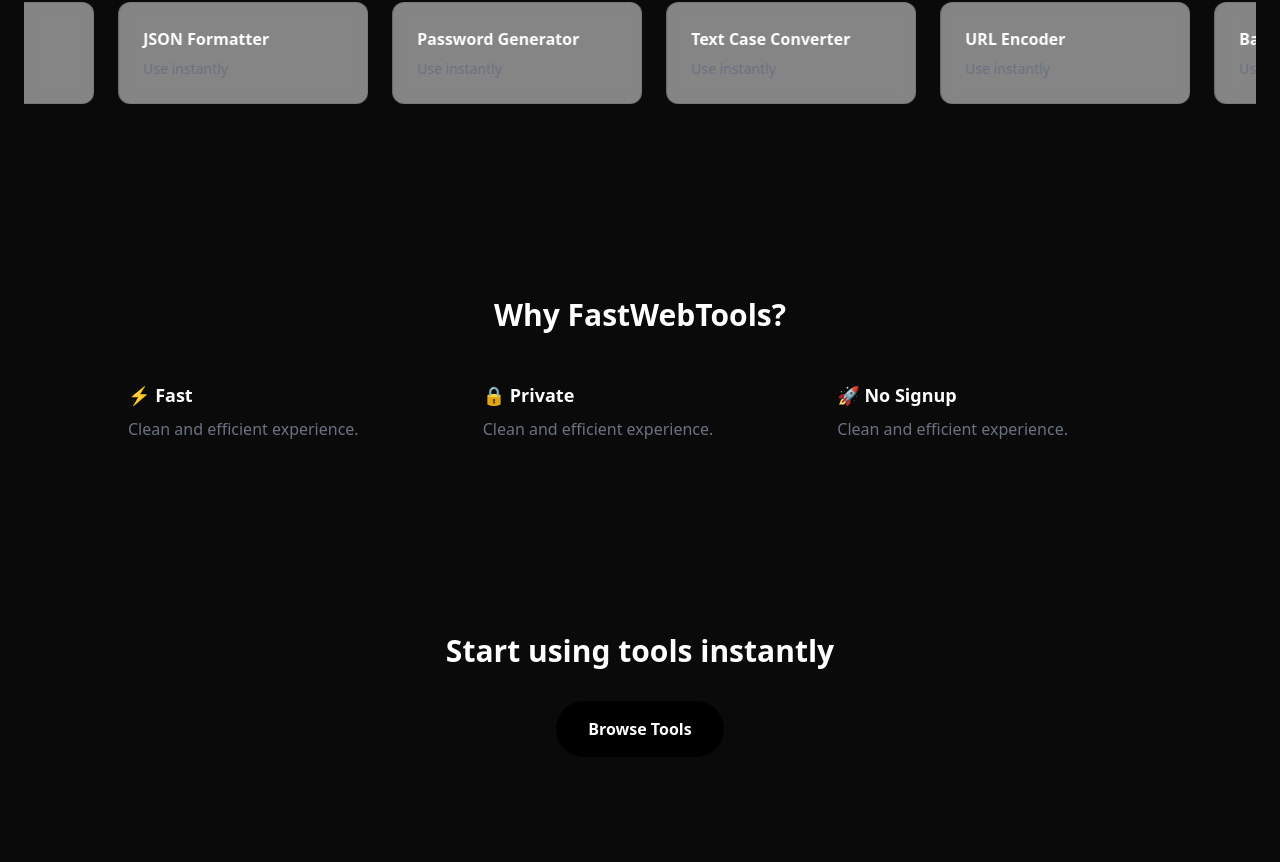
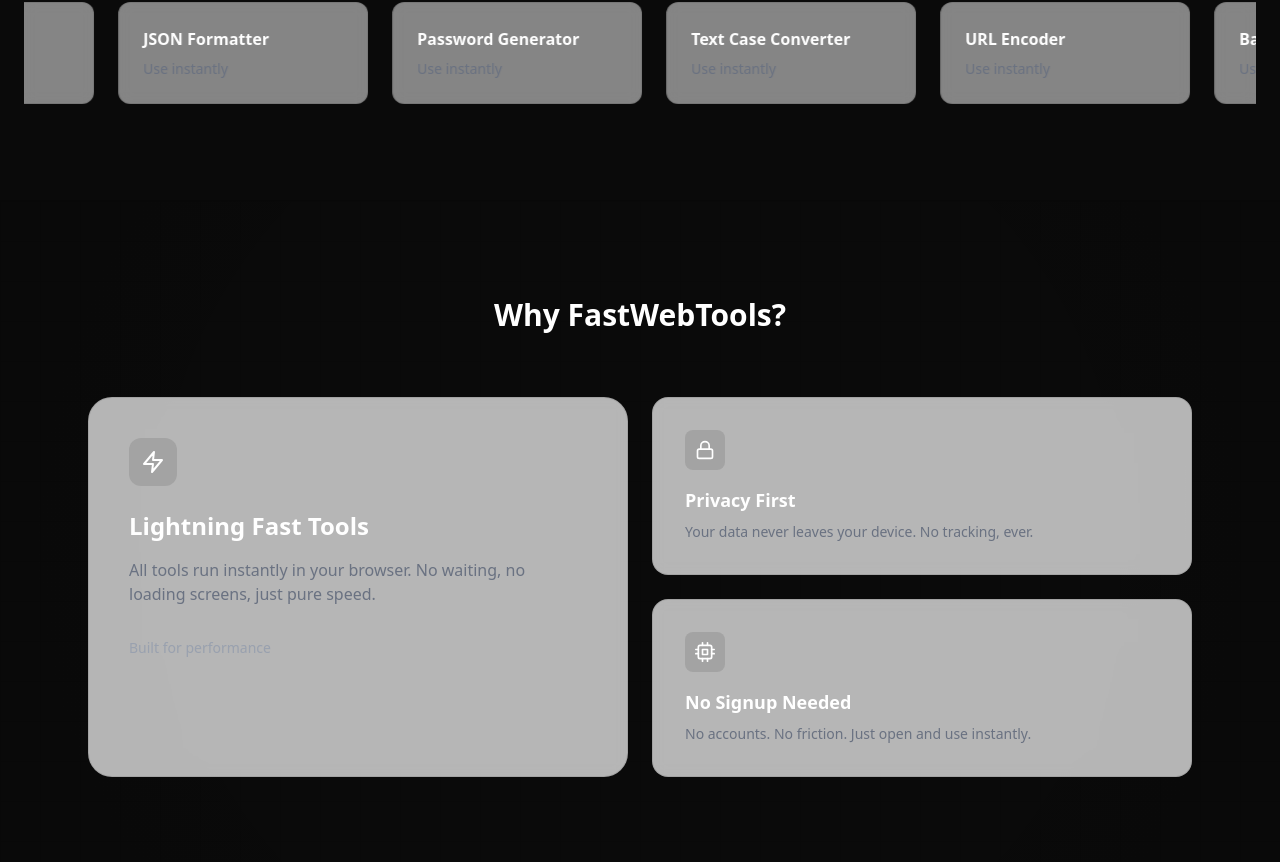
Before and after one commit to Thisarakavishka/fast-web-tools, a Next.js app: page / in a window 1280 px wide. Shown: the part 978-1840 px from the top of the page. Built offline with nearby package versions, Linux system fonts and the light colour scheme.

Commit message:
Refactor: Change layout of the feature section

```diff
--- a/app/components/Navbar.tsx
+++ b/app/components/Navbar.tsx
@@ -46,7 +46,7 @@
               {link.label}
             </Link>
           ))}
-          <ThemeToggle />
+          {/* <ThemeToggle /> */}
         </div>
 
         <button className="md:hidden" onClick={() => setIsOpen(!isOpen)}>
--- a/app/components/sections/Features.tsx
+++ b/app/components/sections/Features.tsx
@@ -2,30 +2,94 @@
 
 import { motion } from "framer-motion";
 import { fadeUp, staggerContainer } from "../../lib/animations";
+import { FiZap, FiLock, FiCpu } from "react-icons/fi";
 
 export default function Features() {
   return (
-    <section className="py-24 border-t border-black/10 dark:border-white/10">
+    <section className="relative py-24 border-t border-black/10 dark:border-white/10 overflow-hidden">
+      {/* GRID BACKGROUND (SECTION ONLY) */}
+      <div
+        className="absolute inset-0 -z-10 opacity-30
+        [background-image:linear-gradient(to_right,#00000010_1px,transparent_1px),linear-gradient(to_bottom,#00000010_1px,transparent_1px)]
+        dark:[background-image:linear-gradient(to_right,#ffffff10_1px,transparent_1px),linear-gradient(to_bottom,#ffffff10_1px,transparent_1px)]
+        bg-[size:40px_40px]"
+      />
+
+      {/* OPTIONAL VIGNETTE (DEPTH) */}
+      <div className="absolute inset-0 -z-10 bg-[radial-gradient(circle_at_center,transparent_50%,rgba(0,0,0,0.15))] dark:bg-[radial-gradient(circle_at_center,transparent_50%,rgba(0,0,0,0.6))]" />
+
       <motion.div
         variants={staggerContainer}
         initial="hidden"
         whileInView="show"
         viewport={{ once: true }}
-        className="max-w-5xl mx-auto text-center"
+        className="max-w-6xl mx-auto px-6"
       >
-        <motion.h2 variants={fadeUp} className="text-3xl font-semibold mb-12">
+        {/* TITLE */}
+        <motion.h2
+          variants={fadeUp}
+          className="text-3xl font-semibold mb-16 text-center"
+        >
           Why FastWebTools?
         </motion.h2>
 
-        <div className="grid md:grid-cols-3 gap-10 text-left">
-          {["⚡ Fast", "🔒 Private", "🚀 No Signup"].map((item) => (
-            <motion.div key={item} variants={fadeUp}>
-              <h3 className="font-semibold text-lg">{item}</h3>
-              <p className="text-gray-500 mt-2">
-                Clean and efficient experience.
+        {/* GRID */}
+        <div className="grid md:grid-cols-2 gap-6">
+          {/* BIG FEATURE */}
+          <motion.div
+            variants={fadeUp}
+            className="p-10 rounded-3xl border border-black/10 dark:border-white/10 bg-white/70 dark:bg-white/5 backdrop-blur-sm"
+          >
+            <div className="w-12 h-12 rounded-xl bg-black/10 dark:bg-white/10 flex items-center justify-center mb-6">
+              <FiZap size={24} />
+            </div>
+
+            <h3 className="text-2xl font-semibold mb-4">
+              Lightning Fast Tools
+            </h3>
+
+            <p className="text-gray-500 max-w-md">
+              All tools run instantly in your browser. No waiting, no loading
+              screens, just pure speed.
+            </p>
+
+            <span className="text-sm text-gray-400 mt-8 block">
+              Built for performance
+            </span>
+          </motion.div>
+
+          {/* RIGHT SIDE */}
+          <div className="flex flex-col gap-6">
+            <motion.div
+              variants={fadeUp}
+              className="p-8 rounded-2xl border border-black/10 dark:border-white/10 bg-white/70 dark:bg-white/5 backdrop-blur-sm"
+            >
+              <div className="w-10 h-10 rounded-lg bg-black/10 dark:bg-white/10 flex items-center justify-center mb-4">
+                <FiLock size={20} />
+              </div>
+
+              <h3 className="font-semibold text-lg">Privacy First</h3>
+
+              <p className="text-gray-500 mt-2 text-sm">
+                Your data never leaves your device. No tracking, ever.
               </p>
             </motion.div>
-          ))}
+
+            <motion.div
+              variants={fadeUp}
+              className="p-8 rounded-2xl border border-black/10 dark:border-white/10 bg-white/70 dark:bg-white/5 backdrop-blur-sm"
+            >
+              <div className="w-10 h-10 rounded-lg bg-black/10 dark:bg-white/10 flex items-center justify-center mb-4">
+                <FiCpu size={20} />
+              </div>
+
+              <h3 className="font-semibold text-lg">No Signup Needed</h3>
+
+              <p className="text-gray-500 mt-2 text-sm">
+                No accounts. No friction. Just open and use instantly.
+              </p>
+            </motion.div>
+          </div>
         </div>
       </motion.div>
     </section>
```
